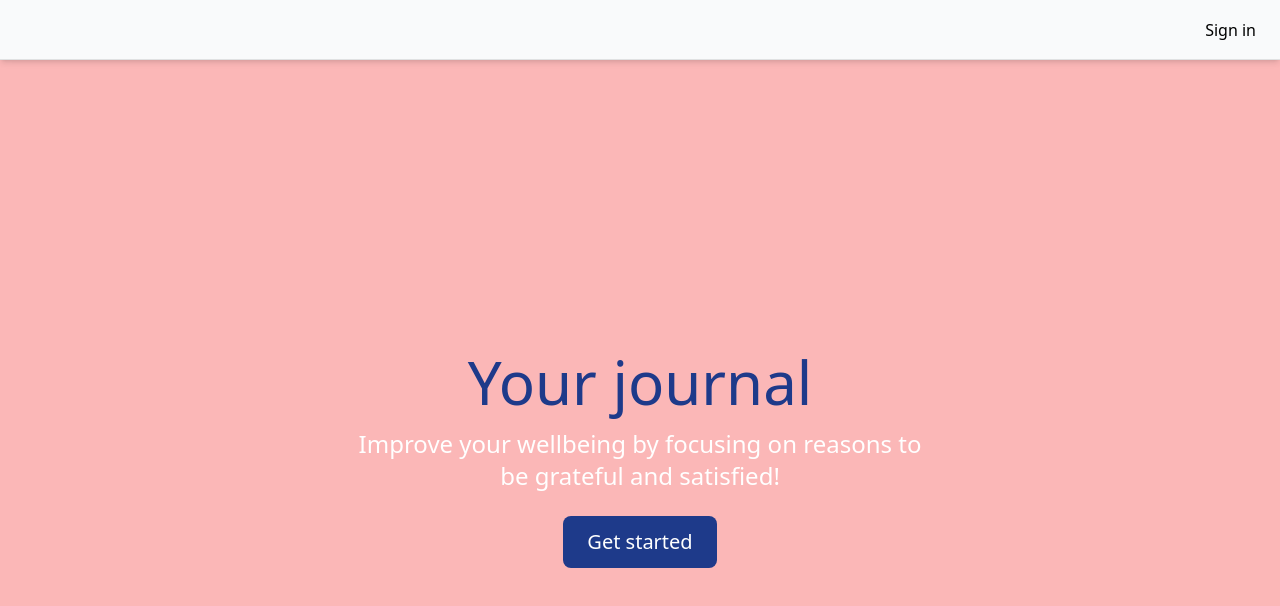
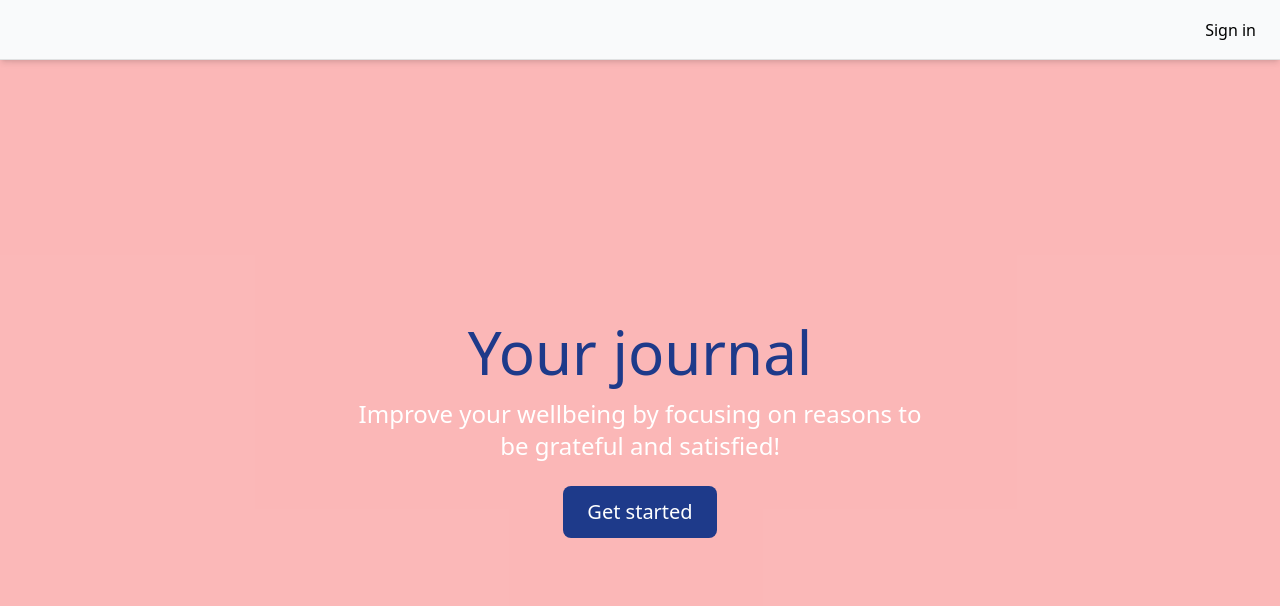
Before and after one commit to MajaMarkiewicz/journal-app, a Next.js app: page / in a window 1280 px wide. Shown: the top 606 px of the page. Built offline with nearby package versions, Linux system fonts and the light colour scheme; no server answers.

Commit message:
style: use tailwind custom class instead of style str

```diff
--- a/app/layout.tsx
+++ b/app/layout.tsx
@@ -35,8 +35,7 @@ export default function RootLayout({
           </header>
 
           <main
-            className="flex-grow mt-[60px] overflow-y-auto bg-red-400/50"
-            style={{ maxHeight: 'calc(100vh - 60px)' }}
+            className="flex-grow mt-[60px] min-h-page-content overflow-y-auto bg-red-400/50"
           >
             {children}
           </main>
--- a/app/page.tsx
+++ b/app/page.tsx
@@ -2,14 +2,13 @@ import Link from 'next/link'
 
 export default function Home() {
   return (
-    <div className="w-full min-h-screen flex justify-center items-center text-white">
+    <div className="w-full min-h-page-content flex justify-center items-center text-white">
       <div className="w-full max-w-[600px] text-center p-4">
         <h1 className="text-3xl sm:text-4xl md:text-6xl mb-4 text-blue-900">
           Your journal
         </h1>
         <p className="text-lg sm:text-xl md:text-2xl mb-6">
-          Improve your wellbeing by focusing on reasons to be grateful and
-          satisfied!
+          Improve your wellbeing by focusing on reasons to be grateful and satisfied!
         </p>
         <div>
           <Link href="/journal">
--- a/tailwind.config.ts
+++ b/tailwind.config.ts
@@ -1,5 +1,5 @@
-import type { Config } from 'tailwindcss'
-import lineClamp from '@tailwindcss/line-clamp'
+import type { Config } from 'tailwindcss';
+import lineClamp from '@tailwindcss/line-clamp';
 
 const config: Config = {
   content: [
@@ -14,9 +14,12 @@ const config: Config = {
         'gradient-conic':
           'conic-gradient(from 180deg at 50% 50%, var(--tw-gradient-stops))',
       },
+      minHeight: {
+        'page-content': 'calc(100vh - 60px)',
+      },
     },
   },
   plugins: [lineClamp],
-}
+};
 
-export default config
+export default config;
```
